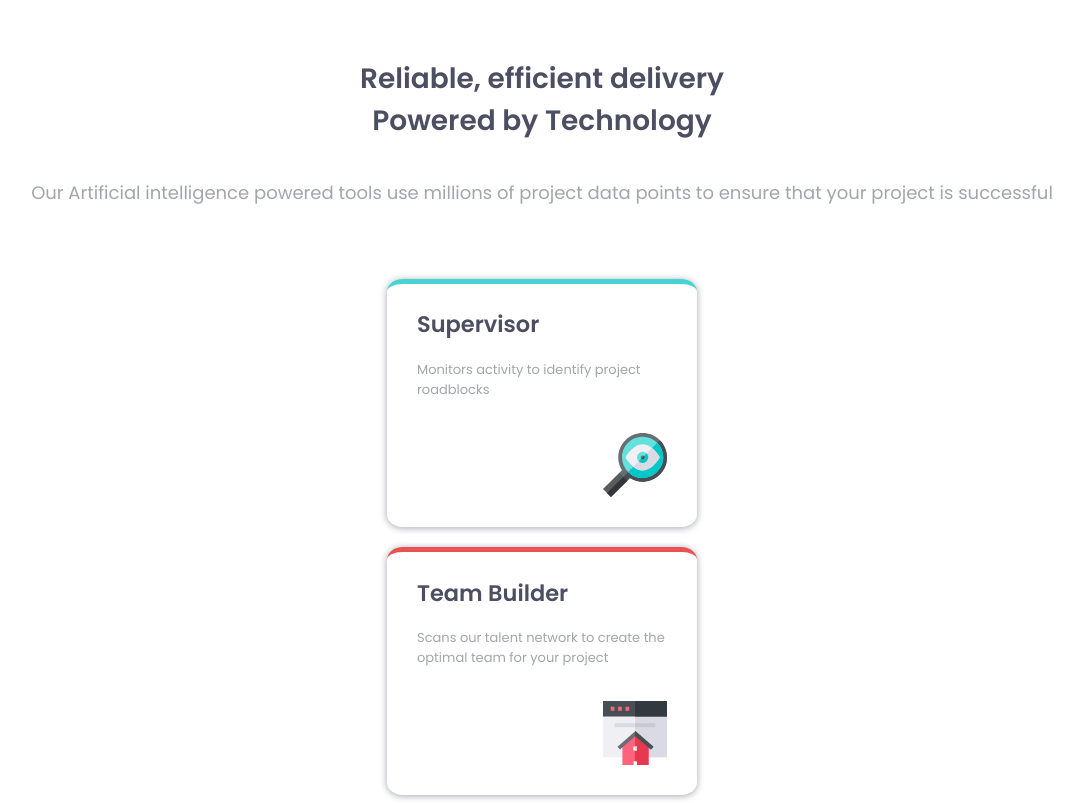
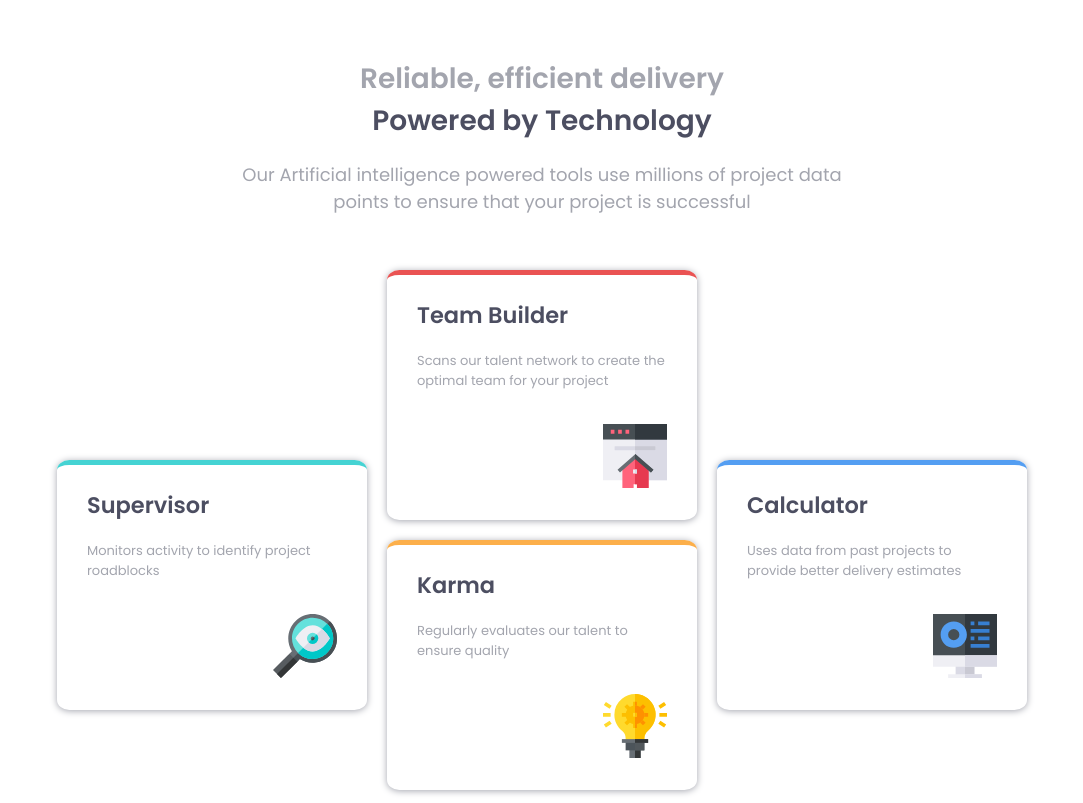
Before and after one commit to brendowe/projeto-4cartoes, a plain HTML site: page index.html in a window 1536 px wide. Shown: the top 803 px of the page, without its empty margins (226-1309 px from the left). Drawn offline with Linux system fonts and the light colour scheme.

Commit message:
Graças ao Bom Deus
Foi

```diff
--- a/index.html
+++ b/index.html
@@ -8,7 +8,7 @@
 </head>
 <body>
     <div id="container">
-        <h1>Reliable, efficient delivery <br>
+        <h1><span id="outraCor">Reliable, efficient delivery</span> <br>
         Powered by Technology</h1>
 
         <p>Our Artificial intelligence powered tools use millions
@@ -23,6 +23,7 @@
 
             </div>
 
+            <div id="desktop">
                 <div id="cartao2" class="cartoes">
                     <h2>Team Builder</h2>
                     <p>Scans our talent network to create the optimal team for your project</p>
@@ -35,6 +36,7 @@
                     <p>Regularly evaluates our talent to ensure quality</p>
                     <img src="images/icon-karma.svg" alt="">
 
+                </div>
             </div>
 
             <div id="cartao4" class="cartoes">
--- a/style.css
+++ b/style.css
@@ -19,6 +19,10 @@
 h1 {
     font-size: 28px;
     margin-top: 50px;
+}
+
+#outraCor {
+    color: hsl(229, 6%, 66%);
 }
 
 h1, h2 {
@@ -43,8 +47,9 @@ h1, h2 {
 
 .cartoes {
     border-top: 05px solid;
-    border-radius: 5%;
+    border-radius: 4%;
     width: 250px;
+    height: 210px;
     text-align: left;
     padding: 5px 30px;
     padding-bottom: 30px;
@@ -71,3 +76,24 @@ h1, h2 {
 img {
     float: right;
 }
+
+@media screen and (min-width: 1440px) {
+    #cartoes {
+        display: flex;
+        flex-direction: row;
+    }
+
+    #desktop {
+        display: flex;
+        flex-direction: column;
+    }
+
+    #cartao1 , #cartao4 {
+        margin-top: 200px;
+    }
+
+    #container > p {
+        width: 610px;
+        margin: auto;
+    }
+}
```
Lines whose indentation alone changed are shown as unchanged.
